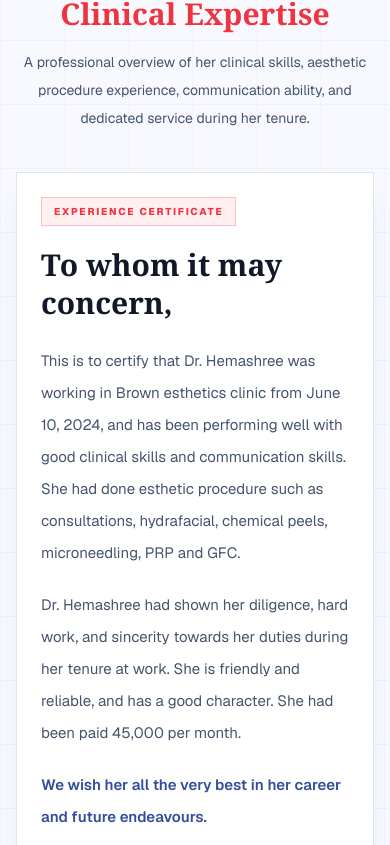
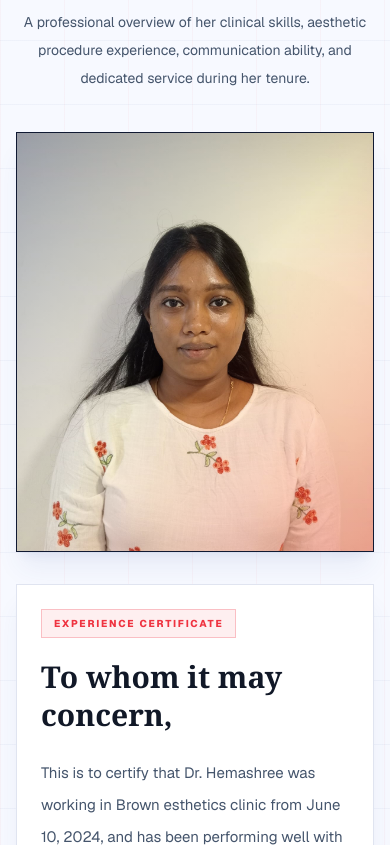
Before and after one commit to Rajeshj14/hair-o-graph, a Next.js app: page / in a window 390 px wide. Shown: the part 3839-4684 px from the top of the page. Built offline with nearby package versions, Linux system fonts and the light colour scheme; a web font is replaced by a local one.

Commit message:
new lp hair o graphsss

```diff
--- a/components/HemashreeCertificate.tsx
+++ b/components/HemashreeCertificate.tsx
@@ -1,6 +1,6 @@
 export default function HemashreeCertificate() {
   return (
-    <section className="relative overflow-hidden bg-[#f7f9ff] px-4 py-16 sm:px-6 lg:px-8">
+    <section className="relative overflow-hidden bg-[#f7f9ff] px-4 py-6 sm:px-6 lg:px-8">
       <div className="absolute inset-0 pointer-events-none bg-[linear-gradient(rgba(51,78,155,0.045)_1px,transparent_1px),linear-gradient(90deg,rgba(239,51,64,0.035)_1px,transparent_1px)] bg-[size:64px_64px]" />
 
       <div className="relative mx-auto mb-10 max-w-3xl text-center">
@@ -20,7 +20,7 @@ export default function HemashreeCertificate() {
       </div>
 
       <div className="relative mx-auto grid max-w-6xl items-stretch gap-8 lg:grid-cols-2">
-        <div className="flex h-full flex-col justify-center border border-[#334E9B]/15 bg-white/92 p-6 shadow-xl shadow-[#334E9B]/8 backdrop-blur sm:p-8 lg:p-10">
+        <div className="order-2 flex h-full flex-col justify-center border border-[#334E9B]/15 bg-white/92 p-6 shadow-xl shadow-[#334E9B]/8 backdrop-blur sm:p-8 lg:order-1 lg:p-10">
           <div className="mb-5 inline-flex w-fit border border-[#EF3340]/25 bg-[#EF3340]/8 px-3 py-1.5 text-[10px] font-extrabold uppercase tracking-[0.18em] text-[#EF3340]">
             Experience Certificate
           </div>
@@ -51,7 +51,7 @@ export default function HemashreeCertificate() {
           </div>
         </div>
 
-        <div className="relative min-h-[420px] overflow-hidden border border-[#334E9B]/15 bg-[#0b1020] shadow-xl shadow-[#334E9B]/8">
+        <div className="relative order-1 min-h-[420px] overflow-hidden border border-[#334E9B]/15 bg-[#0b1020] shadow-xl shadow-[#334E9B]/8 lg:order-2">
           <img
             src="/doctor.jpeg"
             alt="Clinical consultation"
```
